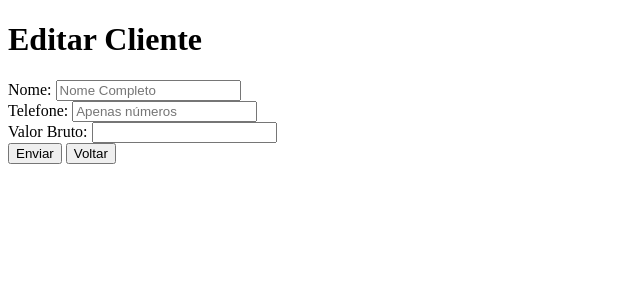
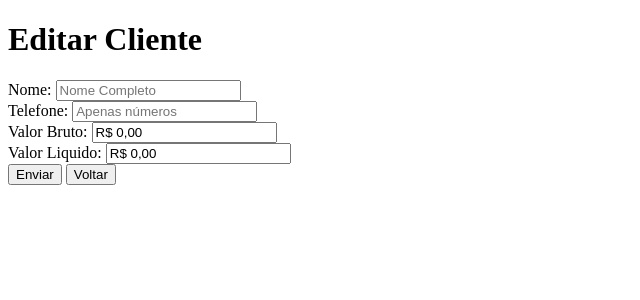
Before and after one commit to gbuenor73/monkey-consult, a Flask app: template app/src/br/com/monkeyconsulting/front/templates/insere_cliente.html in a window 1280 px wide. Shown: the top 300 px of the page, without its empty margins (0-640 px from the left). Run offline with Flask 3, Linux system fonts and the light colour scheme; the template is opened without the code that fills it, so the values that code supplies are empty; parts of the project's set-up code (start-up, migrations or seed data) failed here and were passed over.

Commit message:
WIP - adicionando valores

```diff
--- a/app/src/br/com/monkeyconsulting/adapters/controllers/clientes_controller.py
+++ b/app/src/br/com/monkeyconsulting/adapters/controllers/clientes_controller.py
@@ -53,9 +53,11 @@ class ClientesController(MethodView):
             data = {
                 'nome': formulario['nome'],
                 'telefone': formulario['telefone'],
+                'valor_bruto': formulario['valor_bruto'],
+                'valor_liquido': formulario['valor_liquido'],
                 'indicador_cliente_ativo': True,
                 'id_dieta': 1,
-                'id_plano': 1
+                'id_plano': 1,
             }
         except Exception as e:
             data = request.json
--- a/app/src/br/com/monkeyconsulting/front/templates/insere_cliente.html
+++ b/app/src/br/com/monkeyconsulting/front/templates/insere_cliente.html
@@ -12,13 +12,19 @@
 
   <form id="novo_cliente" action="/cliente" method="POST">
     <label for="nome">Nome:</label>
-    <input type="text" id="nome" name="nome" placeholder="Nome Completo" required /><br />
+    <input type="text" id="nome" name="nome" placeholder="Nome Completo" required />
 
+    <br>
     <label for="telefone">Telefone:</label>
-    <input type="tel" id="telefone" name="telefone" pattern="[0-9]{11}" maxlength="11" placeholder="Apenas números" required onkeyup="formatarTelefone(this)"/><br />
+    <input type="tel" id="telefone" name="telefone" pattern="[0-9]{11}" maxlength="11" placeholder="Apenas números" required/>
 
+    <br>
     <label for="valor_bruto">Valor Bruto:</label>
-    <input type="text" id="valor_bruto" onkeyup="formatarMoeda(this)">
+    <input value="R$ 0,00" type="text" id="valor_bruto" name="valor_bruto" onkeyup="formatarMoeda(this)">
+
+    <br>
+    <label for="valor_liquido">Valor Liquido:</label>
+    <input value="R$ 0,00" type="text" id="valor_liquido" name="valor_liquido" onkeyup="formatarMoeda(this)">
 
     <br>
     <input type="submit" onclick="enviar_formulario()" value="Enviar" />
@@ -30,6 +36,8 @@
   <script>
     function enviar_formulario() {
       formulario = document.forms[0];
+      formulario.valor_bruto.value = formulario.valor_bruto.value.replace(/[^\d,]/g, '').replace(',','.')
+      formulario.valor_liquido.value = formulario.valor_liquido.value.replace(/[^\d,]/g, '').replace(',','.')
 
       if (formulario.nome.value == "" || formulario.telefone.value == "") {
         alert("Ao menos os campos obrigatorios devem ser preenchidos");
@@ -54,25 +62,6 @@
       input.value = valor;
     }
 
-    function formatarTelefone(input) {
-      // Obtém o valor do campo de entrada
-      let telefone = input.value;
-
-      // Remove todos os caracteres não numéricos
-      telefone = telefone.replace(/\D/g, '');
-
-      // Verifica o comprimento do número de telefone
-      if (telefone.length === 11) {
-        // Formata o telefone no formato (XX)XXXXX-XXXX
-        telefone = telefone.replace(/^(\d{2})(\d{5})(\d{4})$/, '($1)$2-$3');
-      } else if (telefone.length === 10) {
-        // Formata o telefone no formato (XX)XXXX-XXXX
-        telefone = telefone.replace(/^(\d{2})(\d{4})(\d{4})$/, '($1)$2-$3');
-      }
-
-      // Atualiza o valor do campo de entrada
-      input.value = telefone;
-    }
   </script>
 </body>
 
--- a/app/src/br/com/monkeyconsulting/infra/database/models/cliente_model.py
+++ b/app/src/br/com/monkeyconsulting/infra/database/models/cliente_model.py
@@ -36,7 +36,11 @@ class ClienteModel(Base):
         self.nome = dto.nome
         self.telefone = dto.telefone
         self.indicador_cliente_ativo = dto.indicador_cliente_ativo
+
+        self.valor = ValorModel().to_model(dto.valor) if dto.valor is not None else None
+
         self.id_plano = dto.plano.id_plano if dto.plano is not None else None
+
         self.id_dieta = dto.dieta.id_dieta if dto.dieta is not None else None
         self.id_data = dto.data.id_data if dto.data is not None else None
         self.id_valor = dto.valor.id_valor if dto.valor is not None else None
--- a/app/src/br/com/monkeyconsulting/infra/database/repositories/clientes_repository.py
+++ b/app/src/br/com/monkeyconsulting/infra/database/repositories/clientes_repository.py
@@ -19,7 +19,7 @@ class ClientesRepository:
                 return model.to_dto()
             raise ValueError(f'Cliente {id}, não encontrado')
 
-    def update_cliente(self, dto: ClienteDTO) -> ClienteDTO:
+    def update_cliente(self, dto: ClienteDTO):
         model = ClienteModel().to_model(dto)
         with DBConnectionHandler() as db:
             try:
--- a/app/src/br/com/monkeyconsulting/setup.py
+++ b/app/src/br/com/monkeyconsulting/setup.py
@@ -12,7 +12,6 @@ app = Flask(__name__, static_folder='front/static', template_folder='front/templ
 CORS(app)
 
 app.add_url_rule('/', view_func=NegocioController.as_view('negocio'))
-
 app.add_url_rule('/planos', view_func=PlanosController.as_view('planos'))
 app.add_url_rule('/dietas', view_func=DietasController.as_view('dietas'))
 app.add_url_rule('/datas', view_func=DatasController.as_view('datas'))
```
Also changed, not shown: app/src/br/com/monkeyconsulting/adapters/controllers/requests/cliente_req.py (+8 -0 lines), app/src/br/com/monkeyconsulting/front/templates/form_cliente.html (+1 -6 lines), app/src/br/com/monkeyconsulting/front/templates/index.html (+5 -2 lines).
